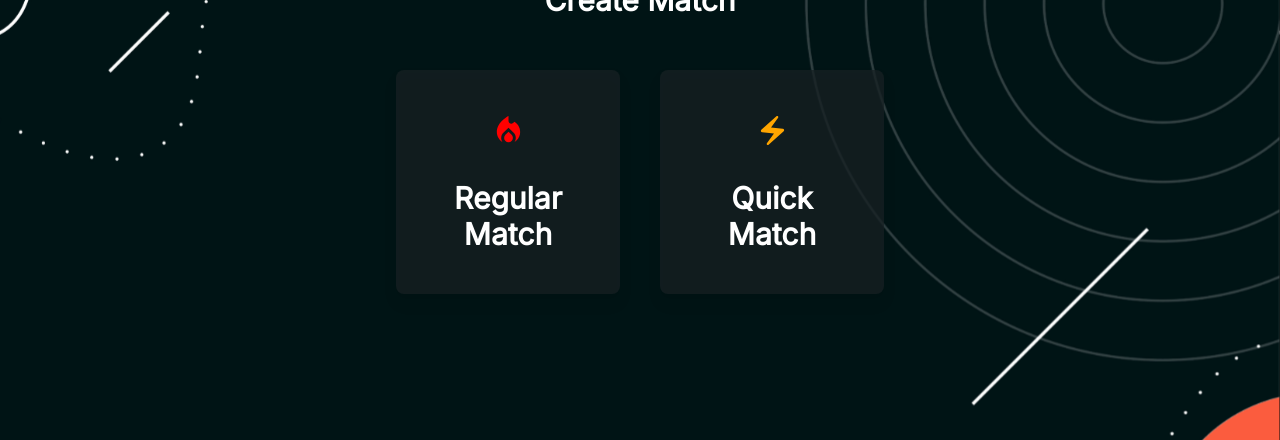
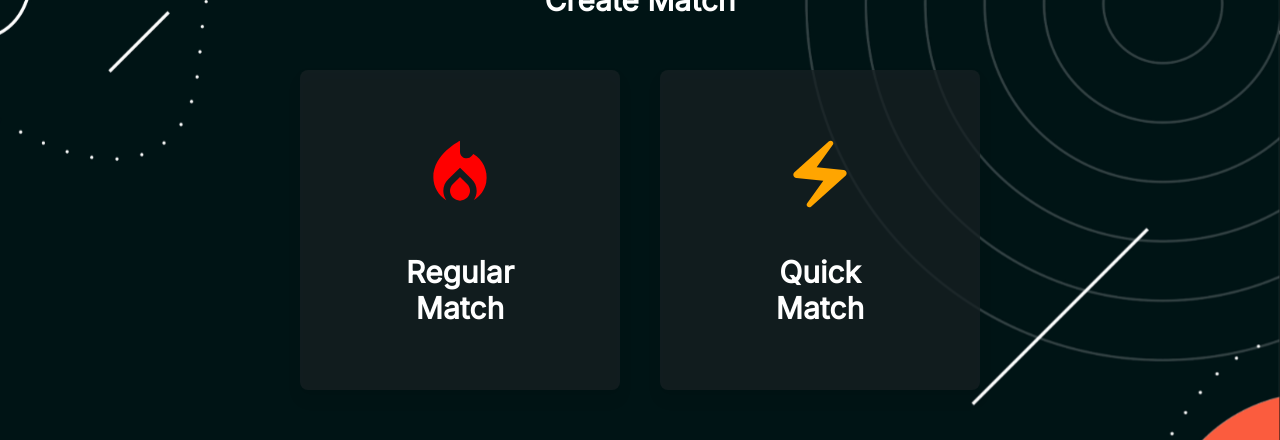
Before and after one commit to s3v3n-up/mvp, a Next.js app: page /create in a window 1280 px wide. Shown: the part 146-586 px from the top of the page. Built offline with nearby package versions, Linux system fonts and the light colour scheme; no server answers.

Commit message:
styling for create match

```diff
--- a/src/pages/create/index.tsx
+++ b/src/pages/create/index.tsx
@@ -25,26 +25,36 @@ export default function CreateMatch() {
                 <button
                     className={`
                         bg-[#172123] bg-opacity-75
-                        p-30 text-3xl
+                        p-40 text-3xl
                         w-56 h-56 mt-5
-                        rounded-lg drop-shadow-lg`
+                        flex items-center justify-center flex-col
+                        rounded-lg drop-shadow-lg
+                        hover:bg-opacity-100
+                        hover:bg-[#fb923c]
+                        ease-out duration-200
+                        `
                     }
                     onClick={() => router.push("/create/regularmatch")}
                 >
-                    <LocalFireDepartmentIcon sx={ { marginBottom: "2rem", color: "red" }} fontSize="large" /><br/>
-                    Regular<br/>Match
+                    <LocalFireDepartmentIcon sx={ { marginBottom: "0.25rem", color: "red", fontSize: "5rem" }}/><br/>
+                    Regular Match
                 </button>
                 <button
                     className={
                         `bg-[#172123] bg-opacity-75
-                        p-30 text-3xl
+                        p-40 text-3xl
                         w-56 h-56 mt-5 rounded-lg
-                        drop-shadow-lg`
+                        flex items-center justify-center flex-col
+                        drop-shadow-lg
+                        hover:bg-opacity-100
+                        hover:bg-[#ef4444]
+                        ease-out duration-200
+                        `
                     }
                     onClick={() => router.push("/create/quickmatch")}
                 >
-                    <ElectricBoltIcon sx={ { marginBottom: "2rem", color: "orange" }} fontSize="large" /><br/>
-                    Quick<br/>Match
+                    <ElectricBoltIcon sx={ { marginBottom: "0.25rem", color: "orange", fontSize: "5rem" }}/><br/>
+                    Quick Match
                 </button>
             </div>
         </section>
```
